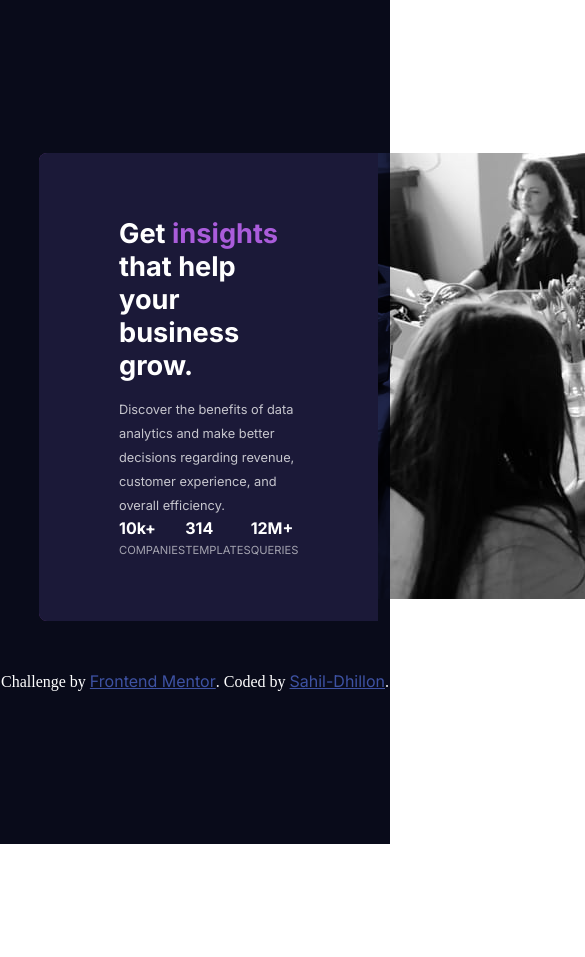
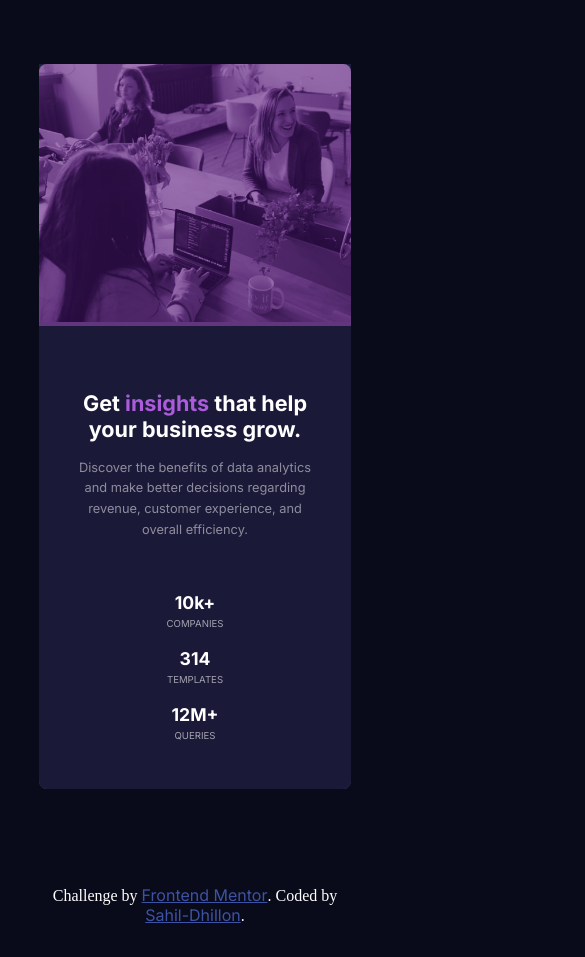
Before and after one commit to Sahil-Dhillon/frontend-mentor-challenge-stats-card, a plain HTML site: page index.html in a window 390 px wide. Shown: the top 957 px of the page, 585 px wide, since content can reach past the window. Before the commit the page ends 844 px from the top, so only its background shows below. Drawn offline with Linux system fonts and the light colour scheme.

Commit message:
final commit

```diff
--- a/index.html
+++ b/index.html
@@ -7,102 +7,13 @@
     <!-- displays site properly based on user's device -->
 
     <link rel="icon" type="image/png" sizes="32x32" href="./images/favicon-32x32.png">
+    <link rel="stylesheet" href="style.css">
+    <link rel="stylesheet" href="style-mobile.css">
 
     <title>Frontend Mentor | Stats preview card component</title>
 
     <!-- Feel free to remove these styles or customise in your own stylesheet 👍 -->
-    <style>
-        @import url('https://fonts.googleapis.com/css2?family=Inter:wght@400;700&family=Lexend+Deca&display=swap');
-        * {
-            margin: 0;
-            padding: 0;
-            box-sizing: border-box;
-            font-family: Inter;
-        }
 
-        .main {
-            background-color: hsl(233, 47%, 7%);
-            display: flex;
-            flex-direction: column;
-            justify-content: center;
-            align-items: center;
-            min-height: 100vh;
-        }
-
-        .card {
-            display: flex;
-            background-color: #63357E;
-            width: 80%;
-            border-radius: 0.5rem;
-        }
-
-        article {
-            border-top-left-radius: 0.5rem;
-            border-bottom-left-radius: 0.5rem;
-            padding: 4rem 5rem;
-            background-color: hsl(244, 38%, 16%);
-            display: flex;
-            flex-direction: column;
-            justify-content: space-between;
-        }
-
-        h1 {
-            color: hsl(0, 0%, 100%);
-            font-size: 1.7rem;
-            font-weight: 700;
-        }
-
-        h1 span {
-            color: hsl(277, 64%, 61%);
-        }
-
-        p {
-            margin-top: 1rem;
-            color: hsla(0, 0%, 100%, 0.75);
-            font-size: 0.8rem;
-            line-height: 1.5rem;
-            font-weight: 400;
-        }
-
-        .stats {
-            display: flex;
-            justify-content: space-between;
-            color: hsla(0, 0%, 100%, 0.6);
-            font-size: 0.7rem;
-        }
-
-        .stats .data-nums {
-            color: hsl(0, 0%, 100%);
-            font-weight: 700;
-            font-size: 1rem;
-            margin-bottom: 0.3rem;
-        }
-
-        .img {
-            width: 540px;
-            height: 446px;
-            background-image: url(/images/image-header-desktop.jpg);
-            mix-blend-mode: soft-light;
-        }
-
-        img {
-            border-top-right-radius: 0.5rem;
-            border-bottom-right-radius: 0.5rem;
-        }
-        /* attr */
-
-        .attribution {
-            font-family: Lexend-Deca;
-            margin-top: 50px;
-            color: hsl(0, 0%, 100%);
-            font-size: 1rem;
-            text-align: center;
-        }
-
-        .attribution a {
-            color: hsl(228, 45%, 44%);
-        }
-    </style>
 </head>
 
 <body>
--- /dev/null
+++ b/style-mobile.css
@@ -0,0 +1,52 @@
+@media (max-width: 700px) {
+    .card {
+        display: flex;
+        flex-direction: column;
+        border-radius: 0.5rem;
+        margin: 4rem 0.5rem;
+    }
+    .img {
+        order: -2;
+        border-radius: 0.5rem 0.5rem 0rem 0rem;
+    }
+    article {
+        border-radius: 0rem 0rem 0.5rem 0.5rem;
+        text-align: center;
+        padding: 4rem 2rem 1rem 2rem;
+    }
+    h1 {
+        color: hsl(0, 0%, 100%);
+        font-size: 1.35rem;
+        font-weight: 700;
+    }
+    h1 span {
+        color: hsl(277, 64%, 61%);
+    }
+    p {
+        margin-top: 1rem;
+        color: hsla(0, 0%, 100%, 0.5);
+        font-size: 0.8rem;
+        line-height: 1.3rem;
+        font-weight: 400;
+    }
+    .stats {
+        margin: 2rem;
+        display: flex;
+        flex-direction: column;
+        justify-content: space-between;
+        color: hsla(0, 0%, 100%, 0.6);
+        font-size: 0.6rem;
+    }
+    .data {
+        margin-top: 1.2rem;
+    }
+    .stats .data-nums {
+        color: hsl(0, 0%, 100%);
+        font-weight: 700;
+        font-size: 1.1rem;
+        margin-bottom: 0.3rem;
+    }
+    .attribution {
+        margin: 2rem 3rem;
+    }
+}
--- /dev/null
+++ b/style.css
@@ -0,0 +1,98 @@
+@import url('https://fonts.googleapis.com/css2?family=Inter:wght@400;700&family=Lexend+Deca&display=swap');
+* {
+    margin: 0;
+    padding: 0;
+    box-sizing: border-box;
+    font-family: Inter;
+}
+
+body {
+    width: 100vw;
+    background-color: hsl(233, 47%, 7%);
+}
+
+.main {
+    background-color: hsl(233, 47%, 7%);
+    display: flex;
+    flex-direction: column;
+    justify-content: center;
+    align-items: center;
+    min-height: 100vh;
+    width: 100vw;
+}
+
+.card {
+    display: flex;
+    background-color: #63357E;
+    width: 80%;
+    border-radius: 0.5rem;
+}
+
+article {
+    border-top-left-radius: 0.5rem;
+    border-bottom-left-radius: 0.5rem;
+    padding: 4rem 5rem;
+    background-color: hsl(244, 38%, 16%);
+    display: flex;
+    flex-direction: column;
+    justify-content: space-between;
+}
+
+h1 {
+    color: hsl(0, 0%, 100%);
+    font-size: 2rem;
+    font-weight: bold;
+}
+
+h1 span {
+    color: hsl(277, 64%, 61%);
+}
+
+p {
+    margin-top: 1rem;
+    color: hsla(0, 0%, 100%, 0.75);
+    font-size: 0.8rem;
+    line-height: 1.5rem;
+    font-weight: 400;
+}
+
+.stats {
+    display: flex;
+    justify-content: space-between;
+    color: hsla(0, 0%, 100%, 0.6);
+    font-size: 0.7rem;
+}
+
+.stats .data-nums {
+    color: hsl(0, 0%, 100%);
+    font-weight: 700;
+    font-size: 1rem;
+    margin-bottom: 0.3rem;
+}
+
+.img {
+    position: relative;
+    width: 100%;
+    mix-blend-mode: soft-light;
+}
+
+img {
+    width: 100%;
+    height: 100%;
+    object-fit: cover;
+}
+
+
+/* attr */
+
+.attribution {
+    font-family: Lexend-Deca;
+    margin-top: 50px;
+    color: hsl(0, 0%, 100%);
+    font-size: 1rem;
+    text-align: center;
+}
+
+.attribution a {
+    color: hsl(228, 45%, 44%);
+}
```
Also changed, not shown: design/Desktop_Screenshot.png (added), design/screenshot_mobile.jpeg (added), 1 other file.
